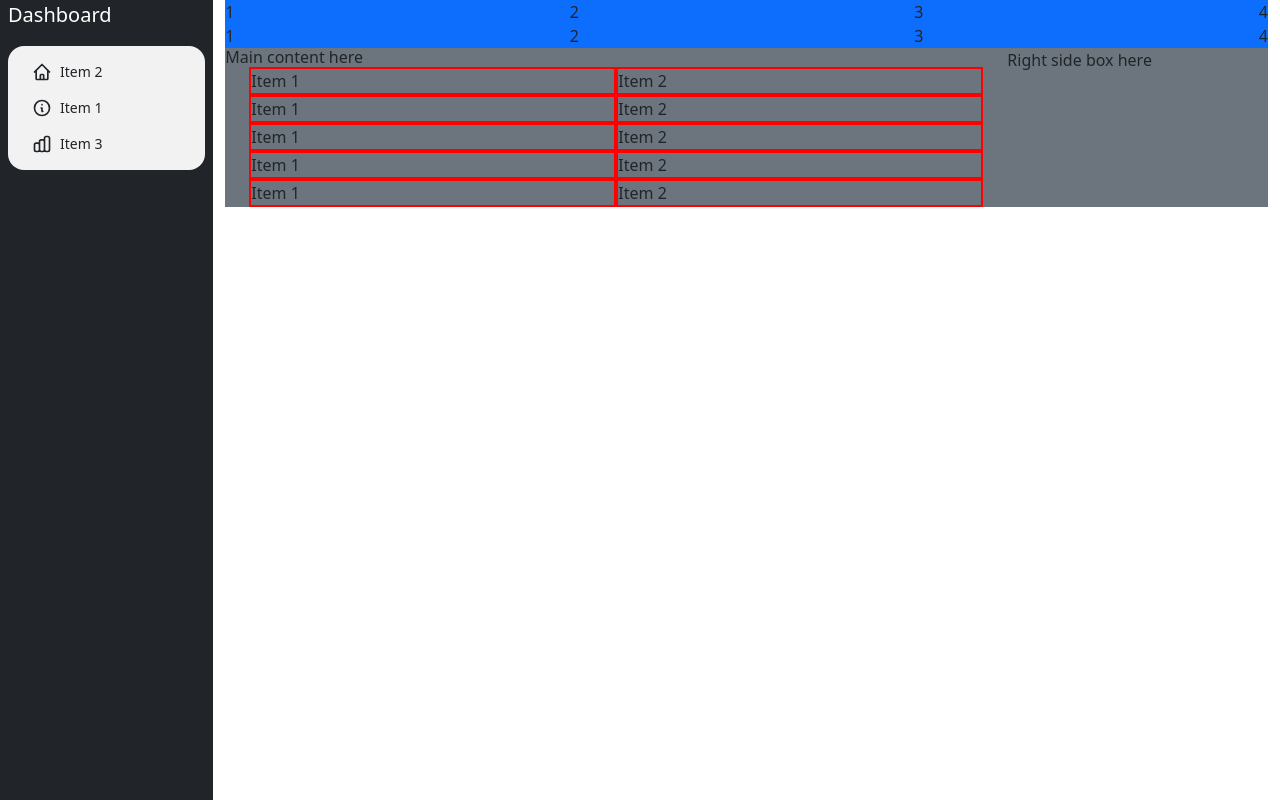
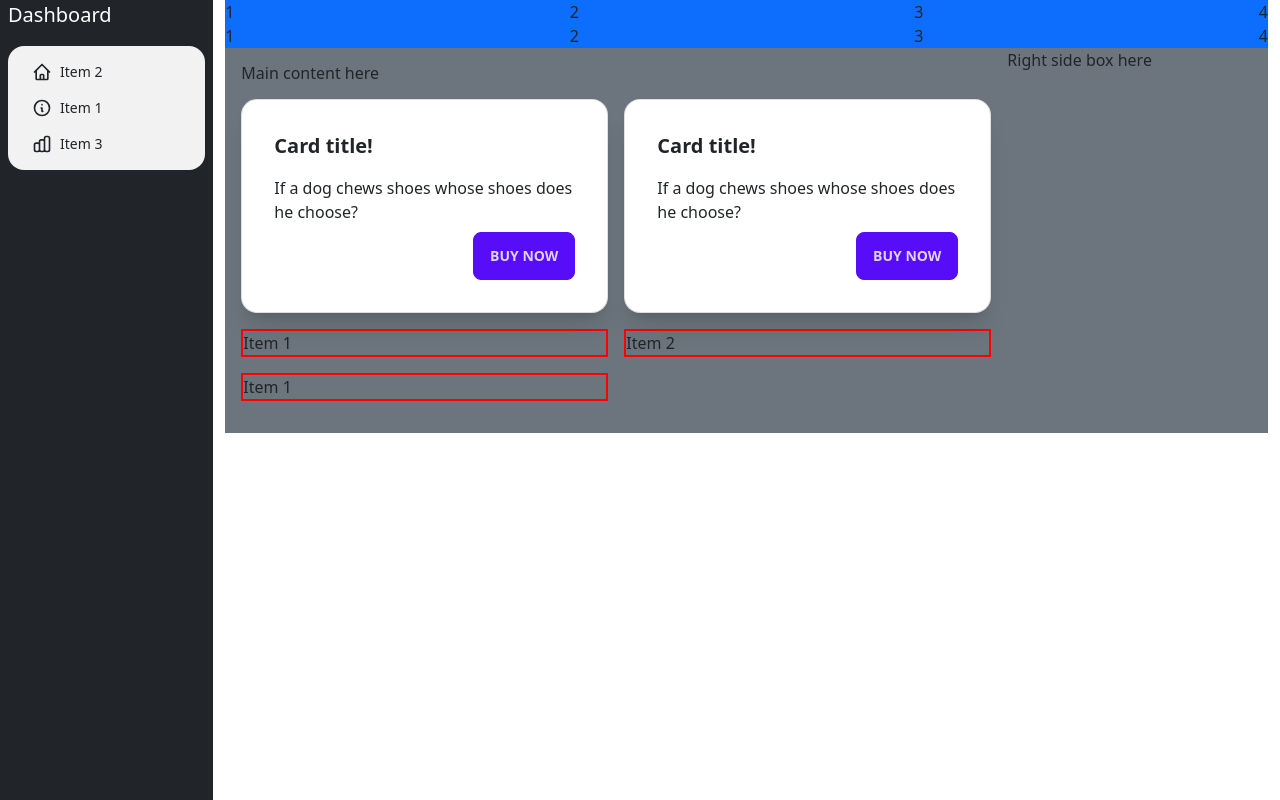
Before and after one commit to yxuan1996/Admin-Dashboard, a plain HTML site: page index.html in a window 1280 px wide. Drawn offline with nearby package versions, Linux system fonts and the light colour scheme.

Commit message:
Add Card, convert to use Tailwind

```diff
--- a/index.html
+++ b/index.html
@@ -42,7 +42,7 @@
 
             <div class="col">
               <div class="d-flex flex-column bd-highlight mb-3">
-                <div class="d-flex flex-column flex-top bg-primary">
+                <div class="flex flex-column basis-1/6 bg-primary">
                   <div class="d-flex flex-row justify-content-between">
                     <div>1</div>
                     <div>2</div>
@@ -57,21 +57,32 @@
                     <div>4</div>
                   </div>
                 </div>
-                <div class="d-flex flex-grow-1 flex-bottom bg-secondary">
-                  <div class="w-75">
+                <div class="flex flex-row basis-5/6 bg-secondary">
+                  <div class="w-75 p-3">
                     <div>
                       <h1>Main content here</h1>
-                      <div class="container main-grid">
+                      <div class="my-3 grid grid-cols-2 gap-3">
+                        <div class="card bg-base-100 shadow-xl">
+                          <div class="card-body">
+                            <h2 class="card-title">Card title!</h2>
+                            <p>If a dog chews shoes whose shoes does he choose?</p>
+                            <div class="card-actions justify-end">
+                              <button class="btn btn-primary">Buy Now</button>
+                            </div>
+                          </div>
+                        </div>
+                        <div class="card bg-base-100 shadow-xl">
+                          <div class="card-body">
+                            <h2 class="card-title">Card title!</h2>
+                            <p>If a dog chews shoes whose shoes does he choose?</p>
+                            <div class="card-actions justify-end">
+                              <button class="btn btn-primary">Buy Now</button>
+                            </div>
+                          </div>
+                        </div>
                         <div class="grid-item">Item 1</div>
                         <div class="grid-item">Item 2</div>
                         <div class="grid-item">Item 1</div>
-                        <div class="grid-item">Item 2</div>
-                        <div class="grid-item">Item 1</div>
-                        <div class="grid-item">Item 2</div>
-                        <div class="grid-item">Item 1</div>
-                        <div class="grid-item">Item 2</div>
-                        <div class="grid-item">Item 1</div>
-                        <div class="grid-item">Item 2</div>
 
                       </div>
                     </div>
--- a/style.css
+++ b/style.css
@@ -4,18 +4,11 @@
     height: 100vh;
 }
 
-.flex-top {
-    flex: 1;
-}
-
-.flex-bottom {
-    flex: 5;
-}
-
 .main-grid {
     display:grid;
     grid-template-columns: 3fr 3fr;
     grid-template-rows: 2fr 2fr 2fr;
+
 }
 
 .grid-item {
```
Also changed, not shown: 1 other file.
